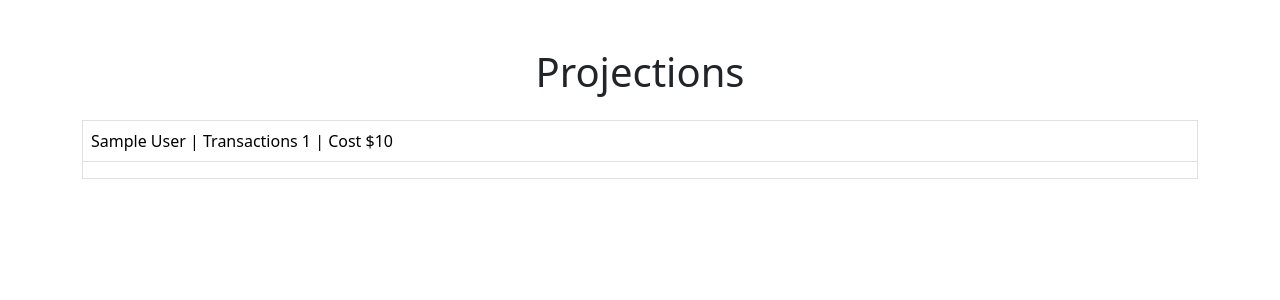
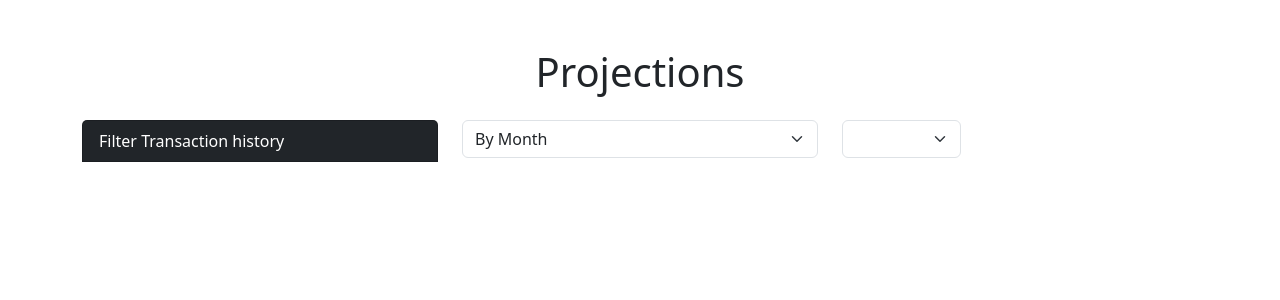
Before and after one commit to hmsalmon/budget, a Django app: page /overview in a window 1280 px wide. Shown: the part 56-356 px from the top of the page. Run offline with Django 4.2, Linux system fonts and the light colour scheme; tables that the repository leaves empty hold one stand-in row (values such as "Sample post"); lists and menus that the app fills with data are empty.

Commit message:
remove date id

```diff
--- a/core/models.py
+++ b/core/models.py
@@ -3,7 +3,7 @@
 
 class Date(models.Model):
 
-    date = models.DateField(unique = True)
+    date = models.DateField(primary_key = True)
 
     day = models.IntegerField()
     month = models.IntegerField()
@@ -43,11 +43,11 @@
     amount = models.DecimalField(max_digits=10, decimal_places=2)
     transaction_type = models.CharField(max_length=2, choices=TRANSACTION_TYPES)
     category = models.CharField(max_length=100)
-    date = models.DateField(default=timezone.now)
-    # dateLink = models.ForeignKey(
-    #     Date,
-    #     on_delete=models.CASCADE,
-    #     related_name="transactions",
+    # date = models.DateField(default=timezone.now)
+    date = models.ForeignKey(
+        Date,
+        on_delete=models.CASCADE,
+        related_name="transactions")
     #     null=True,
     #     blank=True)
     billing_cycle = models.ForeignKey(
--- a/core/templates/core/overview.html
+++ b/core/templates/core/overview.html
@@ -5,6 +5,39 @@
 {% block pagetitle %}Projections{% endblock %}
 
 {% block content%}
+
+<div class = "row mb-4">
+    <div class = "col-md-4">
+        <div class = "card card-header bg-dark text-white">
+            Filter Transaction history
+        </div>
+    </div>
+
+    <div class = "col-md-4">
+        <select name="breakdown_type" class="form-select">
+            <option>
+                By Month
+            </option>
+
+            <option>
+                By Billing Cycle
+            </option>
+        </select>
+    </div>
+
+    <div class = "col-md-4">
+        <form method="GET" class = "col-md-4">
+            <select name="sel_year" class="form-select" style="max-width: 200px; display: inline-block;" onchange="this.form.submit()">
+                {% for y in years %}
+
+                    <option value="{{ y }}" {% if y == selected_year %}selected{% endif %}>{{ y }}</option>
+
+                {% endfor %}
+            </select>
+        </form>
+    </div>
+</div>
+
 
 <table class="table table-bordered">
     <!-- <thead class="table-dark">
@@ -48,7 +81,7 @@
 
                             {% empty %}
                             <tr>
-                                <td colspan="7" class="text-center">No transactions yet.</td>
+                                <td colspan="7" class="text-center">No transactions</td>
                             </tr>
                             {% endfor %}
                         </table>
--- a/core/views.py
+++ b/core/views.py
@@ -1,9 +1,10 @@
 from django.shortcuts import render, redirect, get_object_or_404
 from django.utils import timezone as tz
 from django.db.models import Sum, Count
-from .models import Transaction, BillingCycle
+from .models import Transaction, BillingCycle, Date
 from .forms import TransactionForm
 from django.forms import modelformset_factory
+from datetime import date
 
 def index(request):
 
@@ -70,12 +71,35 @@
 
 def overview(request):
 
-    bc = BillingCycle.objects.order_by("endDate").annotate(
-        total_amount=Sum("transactions__amount"),
-        num_trans=Count("transactions__id")
+    year_choices = Date.objects.filter(year__gte = 2025).values_list("year", flat=True).distinct()
+
+
+    current_year = date.today().year
+    try:
+        sel_year = request.GET.get('sel_year',current_year) or request.POST.get('sel_year',current_year)
+        sel_year = int(sel_year)
+    except (TypeError, ValueError):
+        sel_year = current_year
+
+    #date = Date.objects.select_related("transactions").filter(year = sel_year).order_by("date")
+
+    trans_bymonth = Transaction.objects.filter(date__year = sel_year)
+
+    #Date.objects.filter(year = sel_year).
+
+
+    bc = BillingCycle.objects.filter(
+        endDate__gte = date(sel_year,1,1),
+        endDate__lte = date(sel_year + 1,1,1)
+        ).order_by("endDate"
+        ).annotate(
+            total_amount=Sum("transactions__amount"),
+            num_trans=Count("transactions__id")
     )
 
     context = {
+        'years' : year_choices,
+        'selected_year': sel_year,
         'billingCycles': bc
     }
 
```
Also changed, not shown: core/migrations/0012_remove_date_id_alter_date_date_and_more.py (added).
